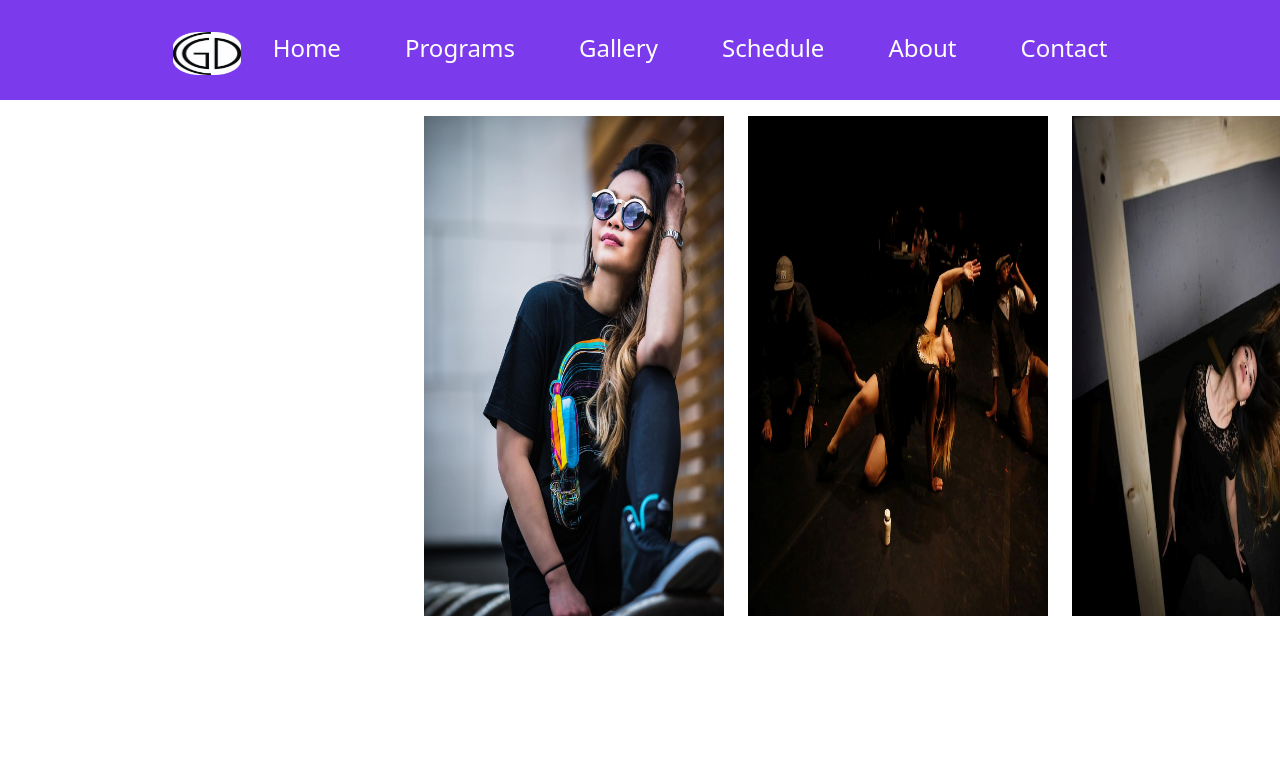
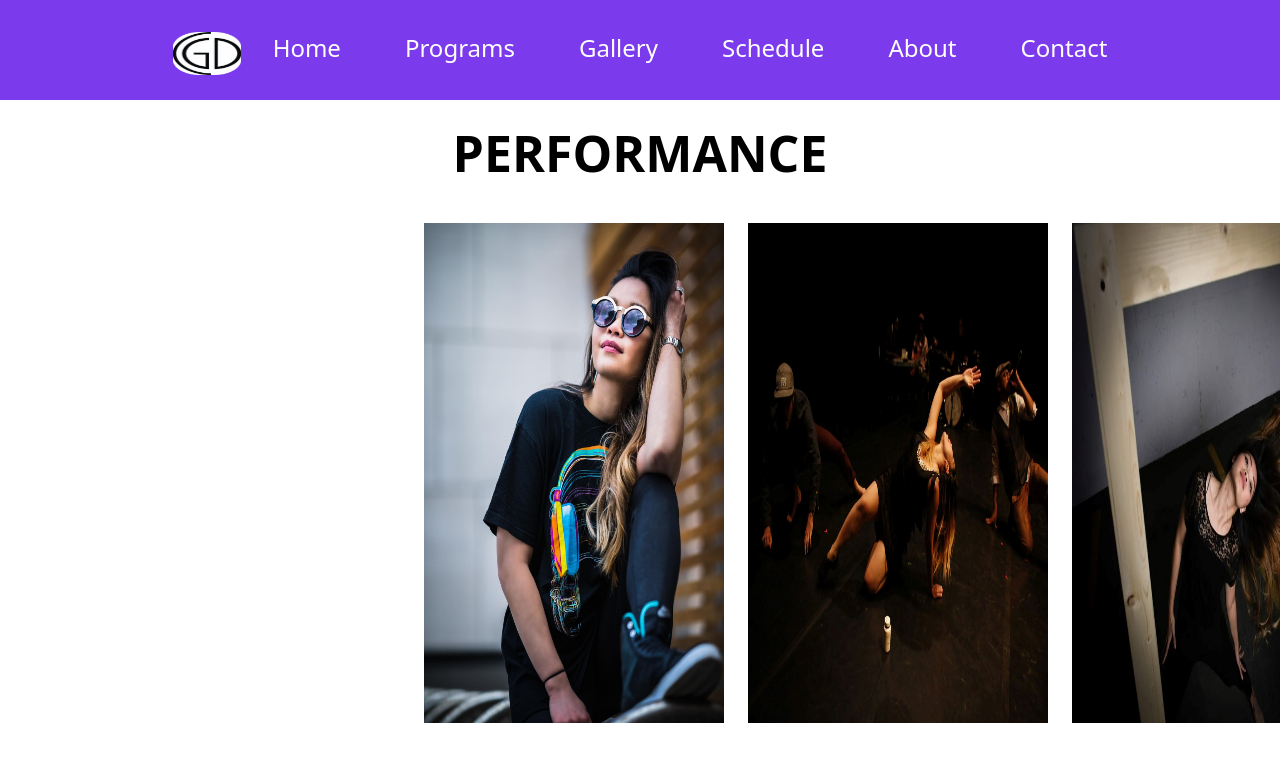
Before and after one commit to chad-cervantes/cpnt265-final-capstone-project, a SvelteKit app: page /gallery in a window 1280 px wide. Shown: the top 762 px of the page. Built offline with nearby package versions, Linux system fonts and the light colour scheme.

Commit message:
made h1 title called 'Performance'

```diff
--- a/src/routes/gallery/+page.svelte
+++ b/src/routes/gallery/+page.svelte
@@ -23,6 +23,8 @@
   <title>Portraits</title>
 </svelte:head>
 
+<h1 class="p-4 text-center text-[50px] font-bold">PERFORMANCE</h1>
+
 <section class="flex flex-col items-center">
     <ImageCarousel {images} />
   <slot />
```
